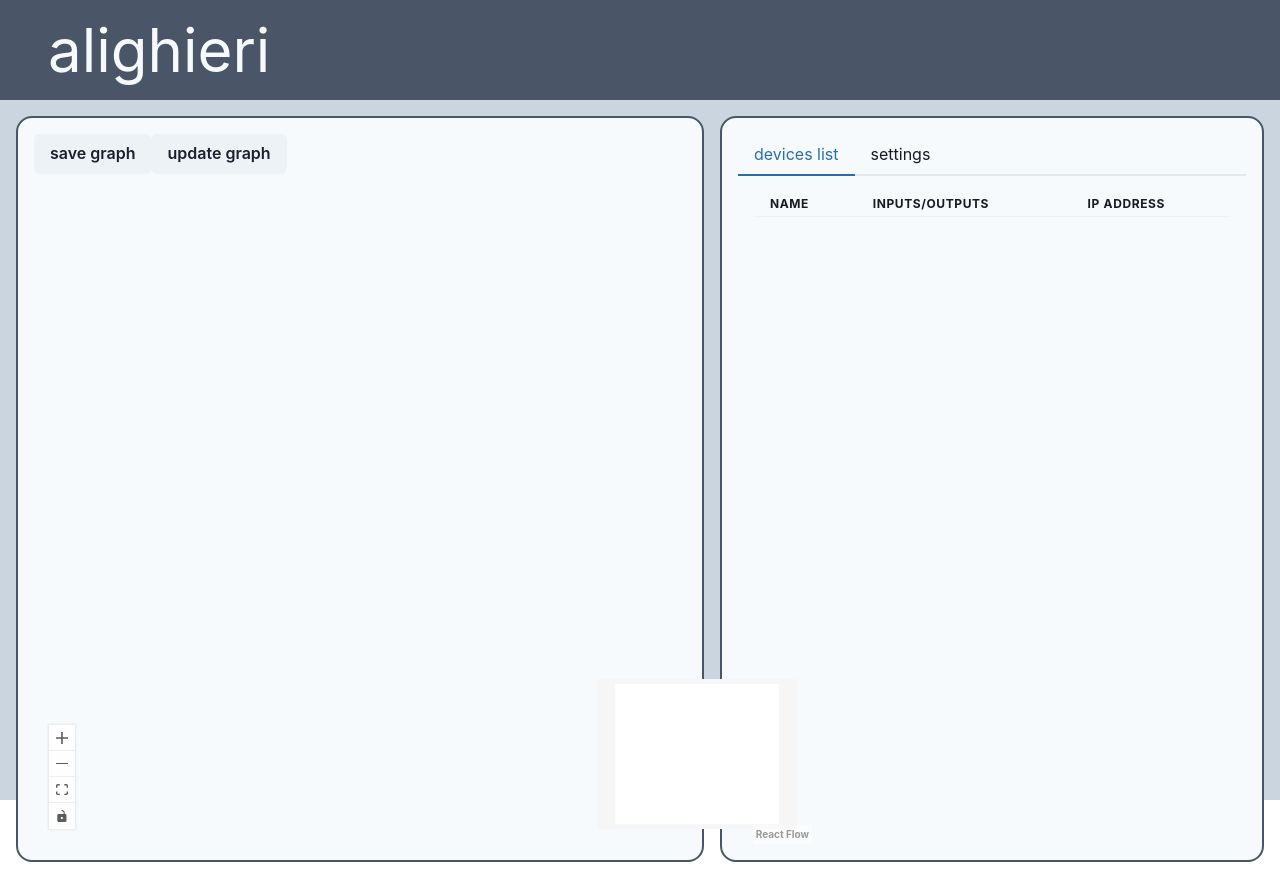
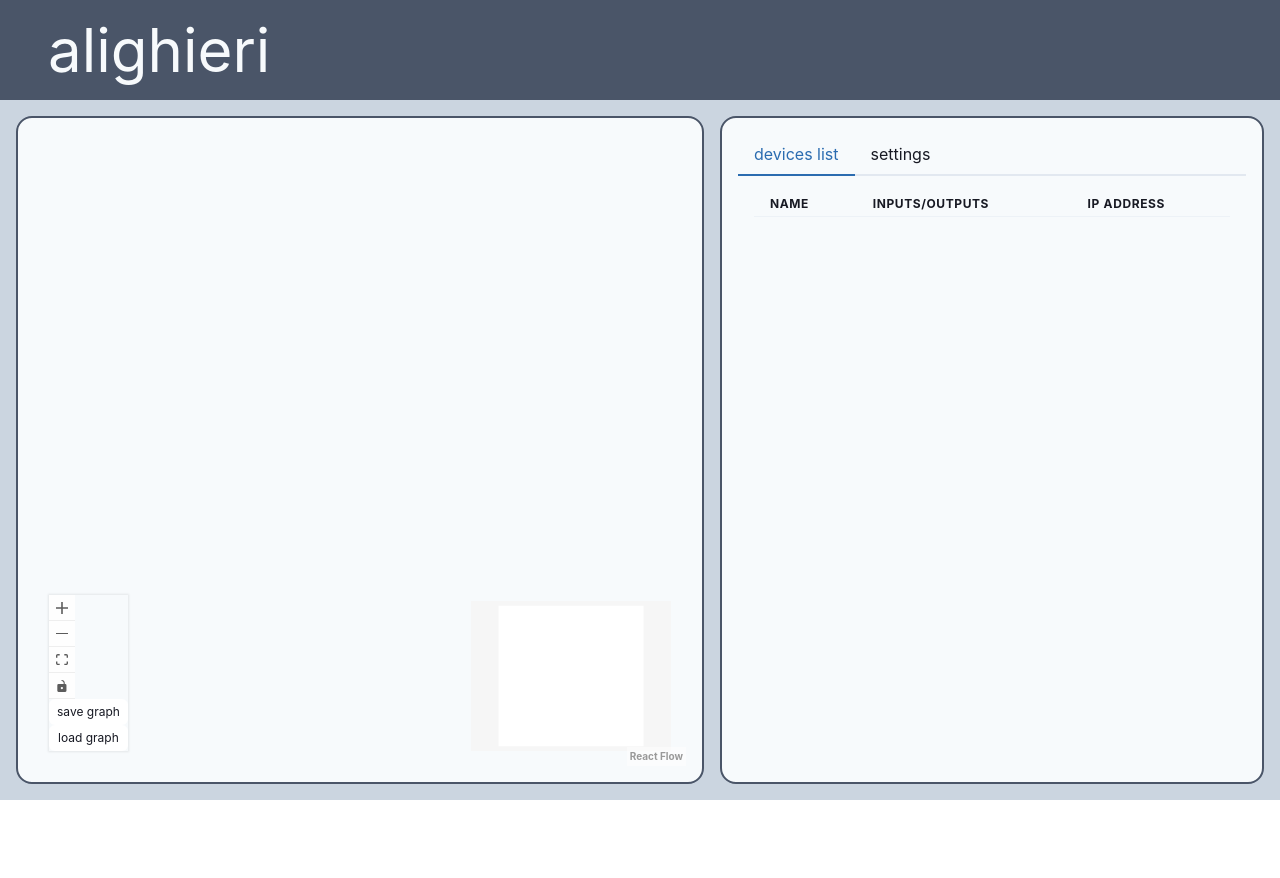
Before and after one commit to sgfn/alighieri, a React (Create React App) app in the folder frontend/: page / in a window 1280 px wide. After the commit the page ends 800 px from the top, so only its background shows below. Built offline with nearby package versions, Linux system fonts and the light colour scheme; no server answers.

Commit message:
prepare ui

```diff
--- a/frontend/src/routing/RoutingView.tsx
+++ b/frontend/src/routing/RoutingView.tsx
@@ -1,5 +1,5 @@
-import { Box, Button, useToast } from "@chakra-ui/react";
-import { addEdge, Controls, Edge, EdgeChange, MiniMap, Node, NodeChange, ReactFlow, ReactFlowInstance, ReactFlowJsonObject, useEdgesState, useNodesState, useReactFlow } from "@xyflow/react";
+import { Box, Text, Button, useToast } from "@chakra-ui/react";
+import { addEdge, ControlButton, Controls, Edge, EdgeChange, MiniMap, Node, NodeChange, ReactFlow, ReactFlowInstance, ReactFlowJsonObject, useEdgesState, useNodesState, useReactFlow } from "@xyflow/react";
 import '@xyflow/react/dist/style.css';
 import localforage from "localforage";
 import React from "react";
@@ -145,9 +145,7 @@ const RoutingView = forwardRef(({ onSubscriptionRemove: onSubscriptionRemove }:
 
     return (
         <Frame>
-            <Button onClick={onSave} > save graph </Button>
-            <Button onClick={onRestore} > update graph </Button>
-            <Box w='778px' h='670px' >
+            <Box w='100%' h='100%' >
                 <ReactFlow
                     nodes={nodes}
                     edges={edges}
@@ -155,7 +153,10 @@ const RoutingView = forwardRef(({ onSubscriptionRemove: onSubscriptionRemove }:
                     onEdgesChange={customOnEdgesChange}
                     onConnect={onConnect}
                     nodeTypes={nodeTypes}>
-                    <Controls />
+                    <Controls >
+                        <Button onClick={onSave} p='2' bgColor='white' h='26px'><Text fontSize='xs'> save graph</Text></Button>
+                        <Button onClick={onRestore} p='2' bgColor='white' h='26px'><Text fontSize='xs'> load graph</Text></Button>
+                    </Controls>
                     <MiniMap />
                 </ReactFlow>
             </Box>
```
